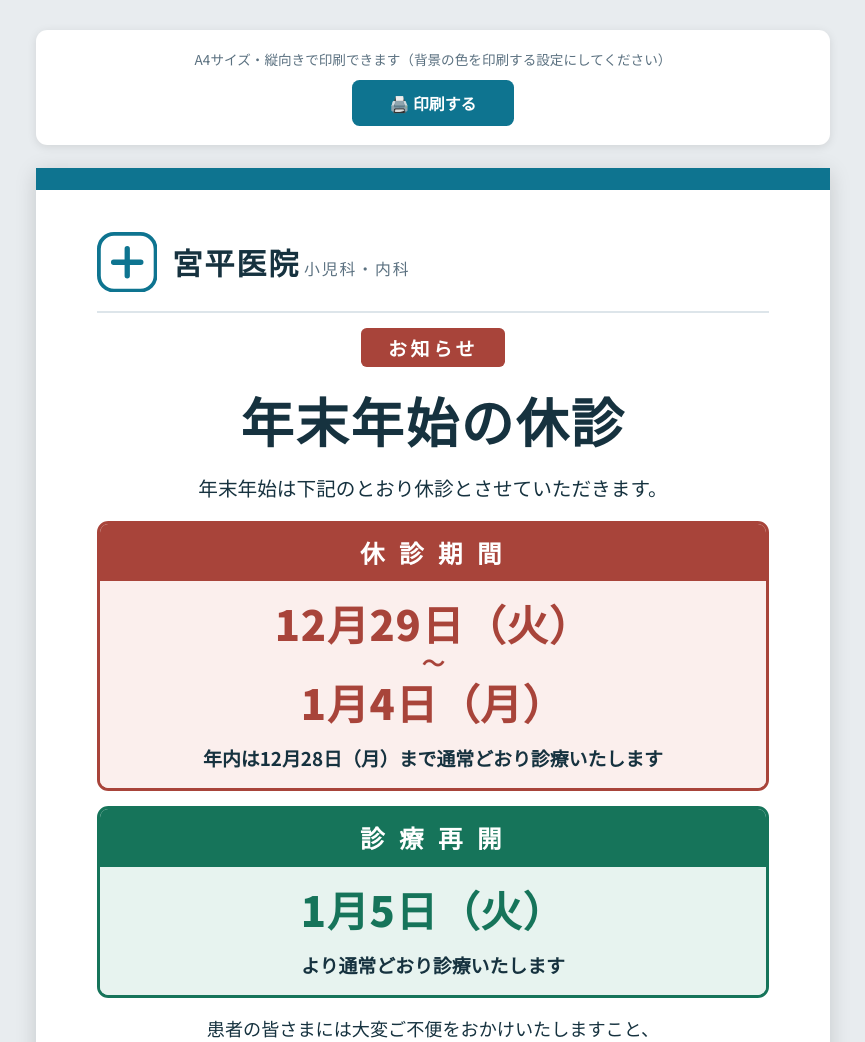
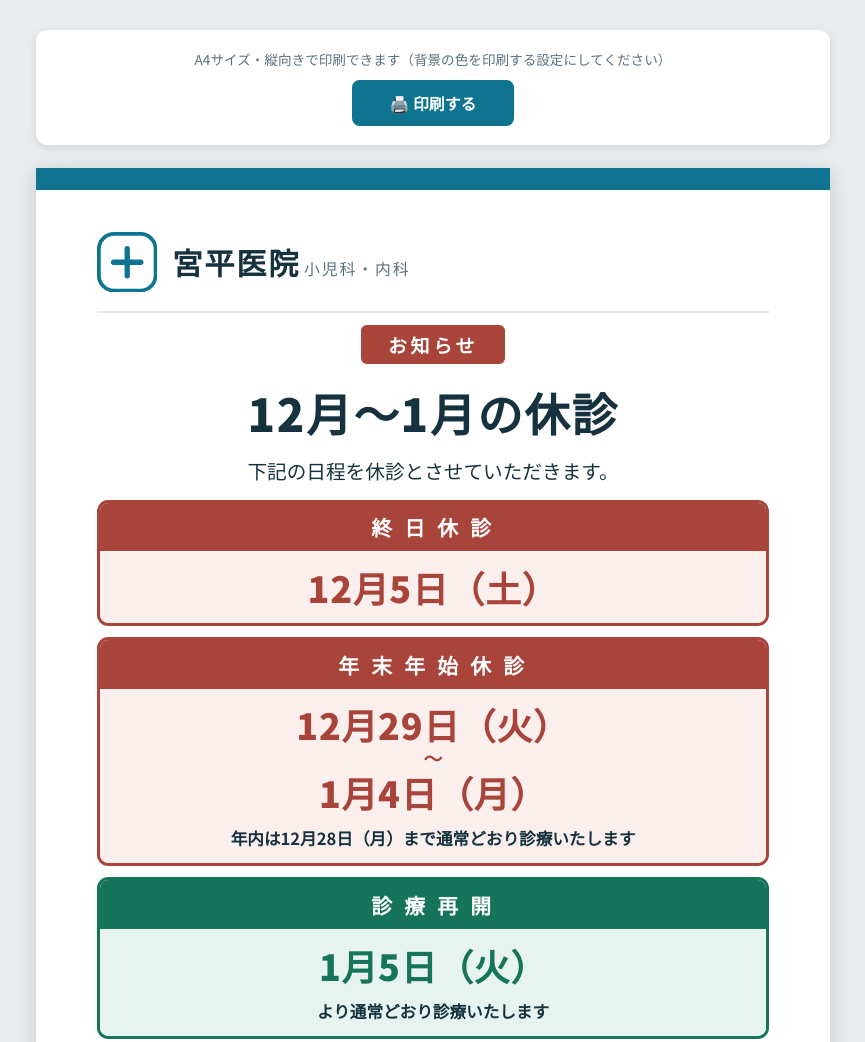
Before and after one commit to akrmyhr/machijikan, a website: page public/poster-closure.html in a window 1280 px wide. Shown: the top 1042 px of the page, without its empty margins (207-1072 px from the left). Drawn offline with Linux system fonts and the light colour scheme.

Commit message:
12月5日の休診をポスターとトップページに追記 (#16)
年末年始のポスターに「終日休診 12月5日（土）」のブロックを追加し、
見出しを「12月〜1月の休診」に変更した。土曜は通常午前のみ診療のため、
休診とすると終日休診になる。

3ブロックになって A4 を17mm超過したため、余白・文字サイズを詰めて
278.9mm（余裕18.1mm）に収めている。

トップページの診療時間カードにも臨時休診として追記した。


Claude-Session: https://claude.ai/code/session_015uua9C8tNUShf7Ah77rk4J

Co-authored-by: Claude <noreply@anthropic.com>

```diff
--- a/public/poster-closure.html
+++ b/public/poster-closure.html
@@ -112,7 +112,7 @@
     /* ---------- 見出し ---------- */
     .p-title {
       text-align: center;
-      margin-top: 4mm;
+      margin-top: 3mm;
     }
 
     .p-title-label {
@@ -128,7 +128,7 @@
     }
 
     .p-title-main {
-      font-size: 14mm;
+      font-size: 12mm;
       font-weight: 900;
       letter-spacing: 0.04em;
       line-height: 1.3;
@@ -139,12 +139,12 @@
       font-size: 5.2mm;
       line-height: 1.8;
       color: var(--text);
-      margin-top: 4mm;
+      margin-top: 3mm;
     }
 
     /* ---------- 休診ブロック ---------- */
     .p-block {
-      margin-top: 4mm;
+      margin-top: 3mm;
       border: 0.8mm solid var(--closed);
       border-radius: 3mm;
       overflow: hidden;
@@ -157,11 +157,11 @@
     .p-block-head {
       background: var(--closed);
       color: #fff;
-      font-size: 6.5mm;
+      font-size: 5.5mm;
       font-weight: 900;
       letter-spacing: 0.18em;
       text-align: center;
-      padding: 3mm 0;
+      padding: 2.5mm 0;
     }
 
     .p-block.is-partial .p-block-head {
@@ -169,7 +169,7 @@
     }
 
     .p-block-body {
-      padding: 4.5mm 6mm;
+      padding: 3.5mm 6mm;
       background: var(--closed-soft);
     }
 
@@ -199,7 +199,7 @@
     }
 
     .p-range-date {
-      font-size: 11mm;
+      font-size: 9.5mm;
       font-weight: 900;
       line-height: 1.25;
       color: var(--closed);
@@ -211,7 +211,7 @@
     }
 
     .p-range-sep {
-      font-size: 6mm;
+      font-size: 5mm;
       font-weight: 900;
       line-height: 1;
       color: var(--closed);
@@ -248,10 +248,10 @@
 
     .p-block-note {
       text-align: center;
-      font-size: 5mm;
+      font-size: 4.4mm;
       font-weight: 700;
       color: var(--text);
-      margin-top: 4mm;
+      margin-top: 3mm;
     }
 
     /* 一部休診（午前のみ／午後のみ）を2列で並べる */
@@ -301,9 +301,9 @@
 
     /* ---------- お詫び ---------- */
     .p-apology {
-      margin-top: 4mm;
+      margin-top: 3mm;
       text-align: center;
-      font-size: 4.8mm;
+      font-size: 4.4mm;
       line-height: 1.75;
       color: var(--text);
     }
@@ -444,12 +444,21 @@
 
     <div class="p-title">
       <span class="p-title-label">お知らせ</span>
-      <h1 class="p-title-main">年末年始の休診</h1>
-      <p class="p-intro">年末年始は下記のとおり休診とさせていただきます。</p>
+      <h1 class="p-title-main">12月〜1月の休診</h1>
+      <p class="p-intro">下記の日程を休診とさせていただきます。</p>
     </div>
 
     <section class="p-block">
-      <p class="p-block-head">休 診 期 間</p>
+      <p class="p-block-head">終 日 休 診</p>
+      <div class="p-block-body">
+        <p class="p-range">
+          <span class="p-range-date">12月5日<span class="p-dow">（土）</span></span>
+        </p>
+      </div>
+    </section>
+
+    <section class="p-block">
+      <p class="p-block-head">年 末 年 始 休 診</p>
       <div class="p-block-body">
         <p class="p-range">
           <span class="p-range-date">12月29日<span class="p-dow">（火）</span></span>
```
Also changed, not shown: public/index.html (+1 -0 lines).
